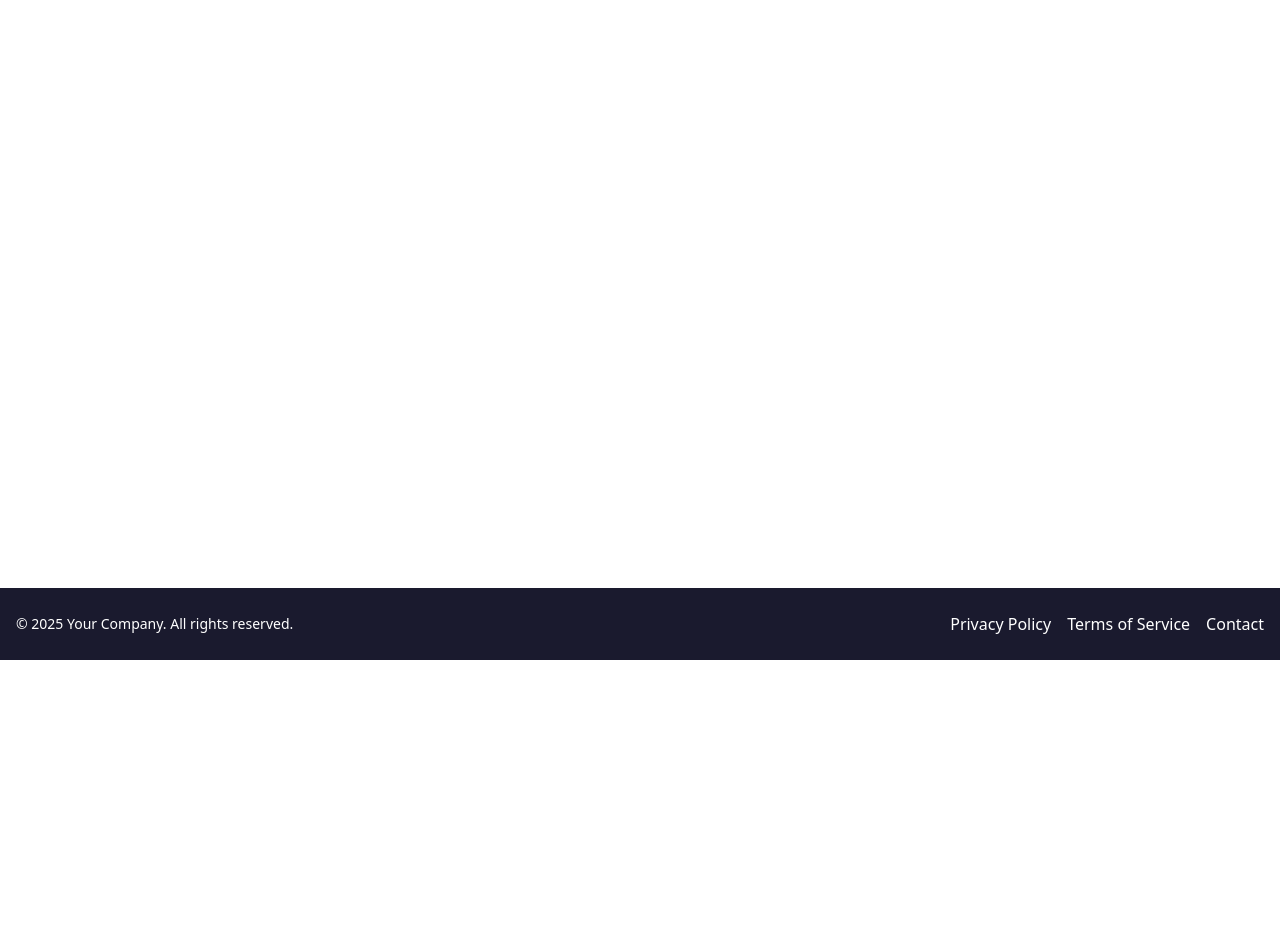
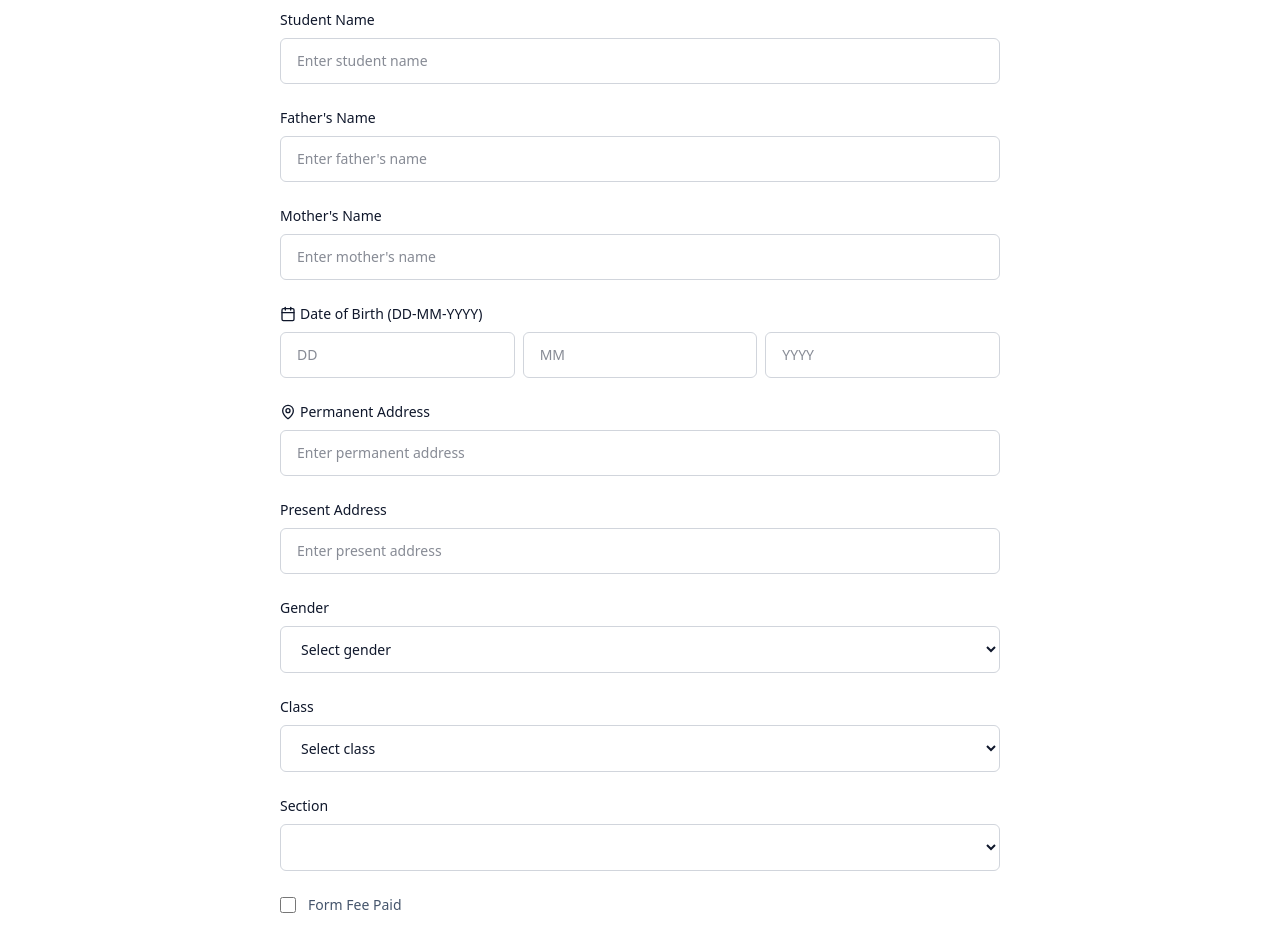
Before and after one commit to pranta-deba/student-invoice-client, a React (Vite) app: page /dashboard/register in a window 1280 px wide. Shown: the part 140-1081 px from the top of the page. Before the commit the page ends 800 px from the top, so only its background shows below. Built offline with nearby package versions, Linux system fonts and the light colour scheme.

Commit message:
[Dashboard]

```diff
--- a/src/pages/dashboard/student-register.tsx
+++ b/src/pages/dashboard/student-register.tsx
@@ -2,7 +2,211 @@ import { useState } from "react";
 import { Calendar, MapPin, User, Landmark, Banknote } from "lucide-react";
 
 const StudentRegister = () => {
-  return <div></div>;
+  const [selectedClass, setSelectedClass] = useState("");
+  const [sectionOptions, setSectionOptions] = useState<string[]>([]);
+
+  const [formData, setFormData] = useState({
+    totalStudent: "",
+    studentInfo: "",
+    studentRegister: "",
+    payment: "",
+    paymentInfo: "",
+  });
+
+  const handleClassChange = (e: React.ChangeEvent<HTMLSelectElement>) => {
+    const value = e.target.value;
+    setSelectedClass(value);
+
+    if (["IX", "X", "XI", "XII"].some((cls) => value.startsWith(cls))) {
+      setSectionOptions(["Science", "Commerce", "Humanities"]);
+    } else if (["SSC(Special)", "HSC(Special)"].includes(value)) {
+      setSectionOptions(["Special"]);
+    } else {
+      setSectionOptions(["N/A"]);
+    }
+  };
+
+  return (
+    <div>
+      <div className="max-w-3xl mx-auto p-6">
+        <h2 className="text-2xl font-semibold mb-6 text-[#1A1A2E] flex items-center gap-2">
+          <User className="text-[#F25925]" /> Student Registration
+        </h2>
+
+        <form>
+          <div className="space-y-6">
+            <div>
+              <label className="text-slate-900 text-sm font-medium mb-2 block">
+                Student Name
+              </label>
+              <input
+                type="text"
+                className="text-slate-900 bg-white border border-gray-300 w-full text-sm px-4 py-3 rounded-md outline-[#F25925]"
+                placeholder="Enter student name"
+              />
+            </div>
+
+            <div>
+              <label className="text-slate-900 text-sm font-medium mb-2 block">
+                Father's Name
+              </label>
+              <input
+                type="text"
+                className="text-slate-900 bg-white border border-gray-300 w-full text-sm px-4 py-3 rounded-md outline-[#F25925]"
+                placeholder="Enter father's name"
+              />
+            </div>
+
+            <div>
+              <label className="text-slate-900 text-sm font-medium mb-2 block">
+                Mother's Name
+              </label>
+              <input
+                type="text"
+                className="text-slate-900 bg-white border border-gray-300 w-full text-sm px-4 py-3 rounded-md outline-[#F25925]"
+                placeholder="Enter mother's name"
+              />
+            </div>
+
+            <div>
+              <label className="text-slate-900 text-sm font-medium mb-2 block flex items-center gap-1">
+                <Calendar className="w-4 h-4" /> Date of Birth (DD-MM-YYYY)
+              </label>
+              <div className="flex gap-2">
+                <input
+                  type="text"
+                  maxLength={2}
+                  placeholder="DD"
+                  className="w-1/3 text-slate-900 bg-white border border-gray-300 text-sm px-4 py-3 rounded-md outline-[#F25925]"
+                />
+                <input
+                  type="text"
+                  maxLength={2}
+                  placeholder="MM"
+                  className="w-1/3 text-slate-900 bg-white border border-gray-300 text-sm px-4 py-3 rounded-md outline-[#F25925]"
+                />
+                <input
+                  type="text"
+                  maxLength={4}
+                  placeholder="YYYY"
+                  className="w-1/3 text-slate-900 bg-white border border-gray-300 text-sm px-4 py-3 rounded-md outline-[#F25925]"
+                />
+              </div>
+            </div>
+
+            <div>
+              <label className="text-slate-900 text-sm font-medium mb-2 block flex items-center gap-1">
+                <MapPin className="w-4 h-4" /> Permanent Address
+              </label>
+              <input
+                type="text"
+                className="text-slate-900 bg-white border border-gray-300 w-full text-sm px-4 py-3 rounded-md outline-[#F25925]"
+                placeholder="Enter permanent address"
+              />
+            </div>
+
+            <div>
+              <label className="text-slate-900 text-sm font-medium mb-2 block">
+                Present Address
+              </label>
+              <input
+                type="text"
+                className="text-slate-900 bg-white border border-gray-300 w-full text-sm px-4 py-3 rounded-md outline-[#F25925]"
+                placeholder="Enter present address"
+              />
+            </div>
+
+            <div>
+              <label className="text-slate-900 text-sm font-medium mb-2 block">
+                Gender
+              </label>
+              <select className="text-slate-900 bg-white border border-gray-300 w-full text-sm px-4 py-3 rounded-md outline-[#F25925]">
+                <option value="">Select gender</option>
+                <option>Male</option>
+                <option>Female</option>
+                <option>Other</option>
+              </select>
+            </div>
+
+            <div>
+              <label className="text-slate-900 text-sm font-medium mb-2 block">
+                Class
+              </label>
+              <select
+                onChange={handleClassChange}
+                className="text-slate-900 bg-white border border-gray-300 w-full text-sm px-4 py-3 rounded-md outline-[#F25925]"
+              >
+                <option value="">Select class</option>
+                {[
+                  "IV",
+                  "V",
+                  "VI",
+                  "IX",
+                  "X",
+                  "XI",
+                  "VII",
+                  "VIII",
+                  "SSC (Special)",
+                  "HSC (Special)",
+                ].map((cls) => (
+                  <option key={cls} value={cls}>
+                    {cls}
+                  </option>
+                ))}
+              </select>
+            </div>
+
+            <div>
+              <label className="text-slate-900 text-sm font-medium mb-2 block">
+                Section
+              </label>
+              <select className="text-slate-900 bg-white border border-gray-300 w-full text-sm px-4 py-3 rounded-md outline-[#F25925]">
+                {sectionOptions.map((sec) => (
+                  <option key={sec} value={sec}>
+                    {sec}
+                  </option>
+                ))}
+              </select>
+            </div>
+
+            <div className="flex items-center">
+              <input
+                id="form-fee"
+                type="checkbox"
+                className="h-4 w-4 shrink-0 text-[#F25925] focus:ring-[#F25925] border-gray-300 rounded"
+              />
+              <label
+                htmlFor="form-fee"
+                className="text-slate-600 ml-3 block text-sm"
+              >
+                Form Fee Paid
+              </label>
+            </div>
+
+            <div>
+              <label className="text-slate-900 text-sm font-medium mb-2 block flex items-center gap-1">
+                <Banknote className="w-4 h-4" /> Advance Payment
+              </label>
+              <input
+                type="text"
+                placeholder="Enter advance amount"
+                className="text-slate-900 bg-white border border-gray-300 w-full text-sm px-4 py-3 rounded-md outline-[#F25925]"
+              />
+            </div>
+          </div>
+
+          <div className="mt-12">
+            <button
+              type="submit"
+              className="w-full py-3 px-4 text-sm tracking-wider font-medium rounded-md text-white bg-[#F25925] hover:bg-[#FBCEBD] hover:text-black transition-all cursor-pointer"
+            >
+              Register Student
+            </button>
+          </div>
+        </form>
+      </div>
+    </div>
+  );
 };
 
 export default StudentRegister;
```
